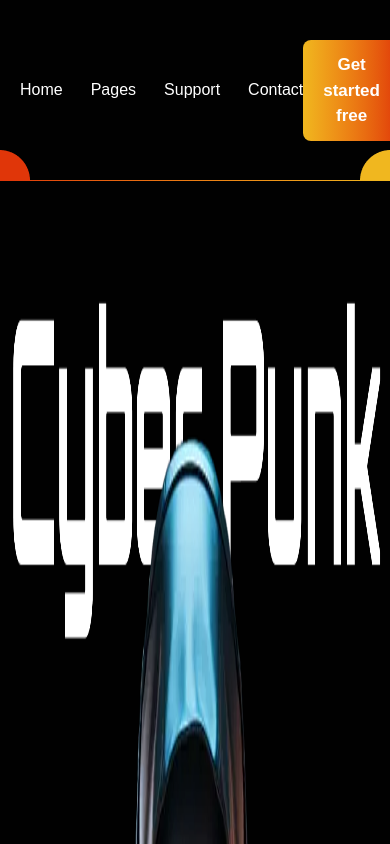
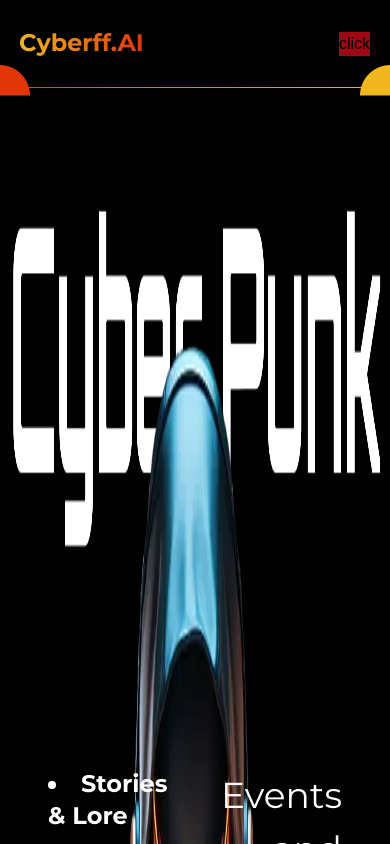
Before and after one commit to motasimdev/cyber-punk-nextJs, a Next.js app: page / in a window 390 px wide. Shown: the top 844 px of the page. Built offline with nearby package versions, Linux system fonts and the light colour scheme.

Commit message:
responsive running

```diff
--- a/src/app/globals.css
+++ b/src/app/globals.css
@@ -10,7 +10,7 @@ body {
 
 @layer components {
   .line_left {
-    @apply before:content-[''] before:absolute before:-left-0.5 before:h-full before:w-0.5 before:bg-linear-to-b before:from-[#E03609] before:to-[#F0B71F] z-1000;
+    @apply before:content-[''] before:absolute before:-left-0.5 before:h-full before:w-0.5 before:bg-linear-to-b before:from-[#E03609] before:to-[#F0B71F] z-2000;
   }
 
   .line_right {
--- a/src/components/layouts/Header.jsx
+++ b/src/components/layouts/Header.jsx
@@ -1,16 +1,19 @@
+"use client";
 import Link from "next/link";
 import Image from "next/image";
 import logo from "../../assets/logo.png";
 import union from "../../assets/Union.png";
 import unionR from "../../assets/unionR.png";
+import { useState } from "react";
 
 const Header = () => {
+  const [menu, setMenu] = useState(false);
   return (
     <>
-      <div className="">
-        <nav className="-z-2 py-10 relative bg-[#010101] before:absolute before:h-px before:w-full before:content-'' before:bg-linear-to-r before:from-[#e03609] before:to-[#f0b71f] before:bottom-0 before:left-0">
+      <div className="hidden lg:block">
+        <nav className="py-10 relative bg-[#010101] before:absolute before:h-px before:w-full before:content-'' before:bg-linear-to-r before:from-[#e03609] before:to-[#f0b71f] before:bottom-0 before:left-0">
           <div className="max-w-[1320px] m-auto">
-            <div className="flex items-center justify-between bg-[#010101] px-5 relative">
+            <div className="z-2000 flex items-center justify-between bg-[#010101] px-5 relative">
               <Image
                 src={union}
                 alt="icon"
@@ -62,6 +65,62 @@ const Header = () => {
           </div>
         </nav>
       </div>
+
+      {/* ====================responsive=================== */}
+      <div className="lg:hidden">
+        <nav className="z-2 py-8 relative bg-[#010101] before:absolute before:h-px before:w-full before:content-'' before:bg-linear-to-r before:from-[#e03609] before:to-[#f0b71f] before:bottom-0 before:left-0">
+          <div className="max-w-[1320px] m-auto">
+            <div className="flex items-center justify-between bg-[#010101] px-5 relative">
+              <Image
+                src={union}
+                alt="icon"
+                className="absolute bottom-[-70px] left-[-31px]"
+              />
+
+              <Image
+                src={unionR}
+                alt="icon"
+                className="absolute bottom-[-70px] right-[-31px]"
+              />
+
+              <div className="">
+                <Image src={logo} alt="logo" />
+              </div>
+
+              <div className={`${menu ? "block" : "hidden "} bg-red-900 `}>
+                <ul className="py-8 px-40 flex flex-col gap-y-5">
+                  <Link href={"/"}>
+                    <li className="text-white font-medium hover:text-transparent hover:bg-clip-text hover:bg-linear-to-r hover:from-[#e03609] hover:to-[#f0b71f] transition-all ease-out duration-300">
+                      Home
+                    </li>
+                  </Link>
+                  <Link href={"/"}>
+                    <li className="text-white font-medium hover:text-transparent hover:bg-clip-text hover:bg-linear-to-r hover:from-[#e03609] hover:to-[#f0b71f] transition-all ease-out duration-300">
+                      Pages
+                    </li>
+                  </Link>
+                  <Link href={"/"}>
+                    <li className="text-white font-medium hover:text-transparent hover:bg-clip-text hover:bg-linear-to-r hover:from-[#e03609] hover:to-[#f0b71f] transition-all ease-out duration-300">
+                      Support
+                    </li>
+                  </Link>
+                  <Link href={"/"}>
+                    <li className="text-white font-medium hover:text-transparent hover:bg-clip-text hover:bg-linear-to-r hover:from-[#e03609] hover:to-[#f0b71f] transition-all ease-out duration-300">
+                      Contact
+                    </li>
+                  </Link>
+                </ul>
+              </div>
+              <button
+                className="bg-red-800 cursor-pointer"
+                onClick={() => setMenu(!menu)}
+              >
+                click
+              </button>
+            </div>
+          </div>
+        </nav>
+      </div>
     </>
   );
 };
```
